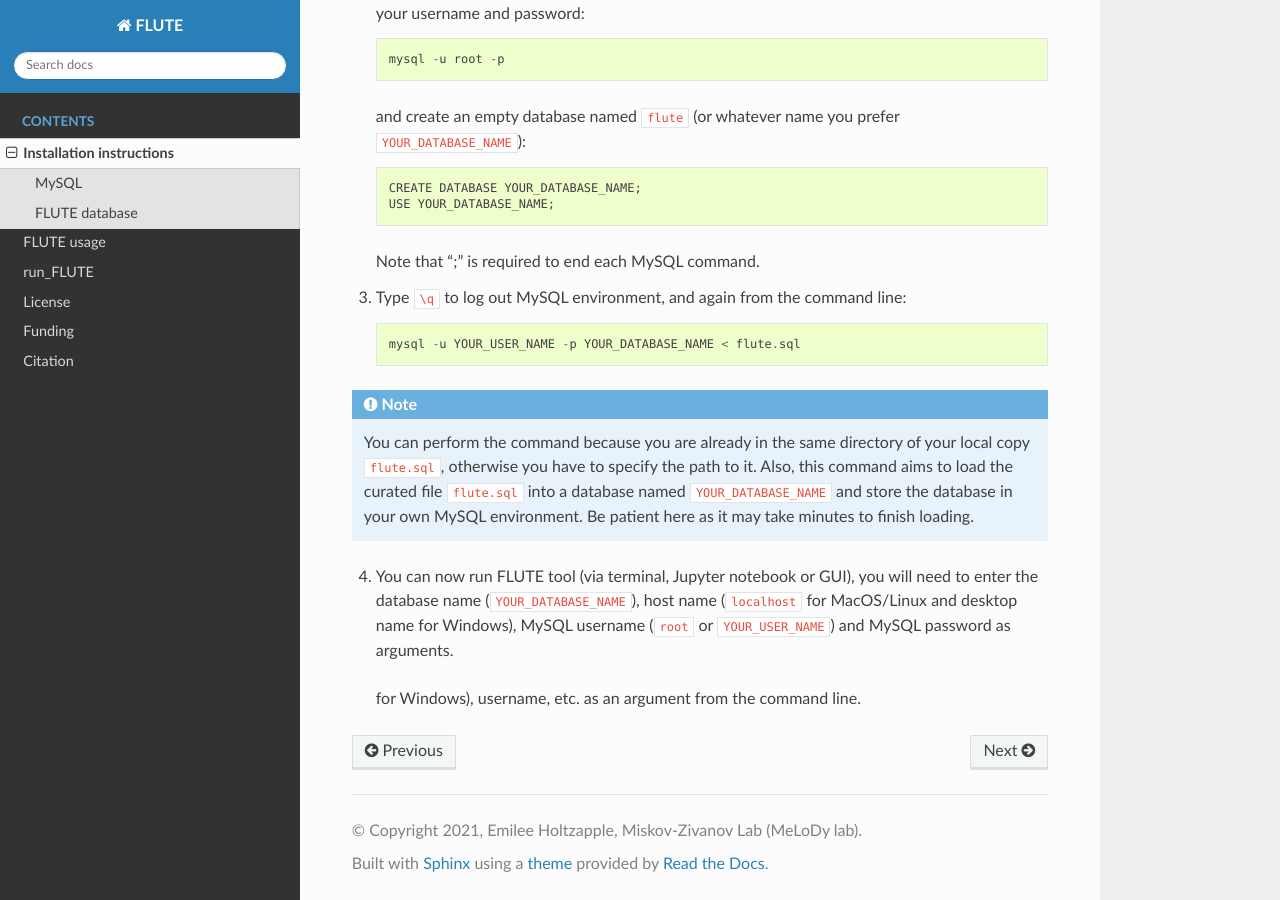
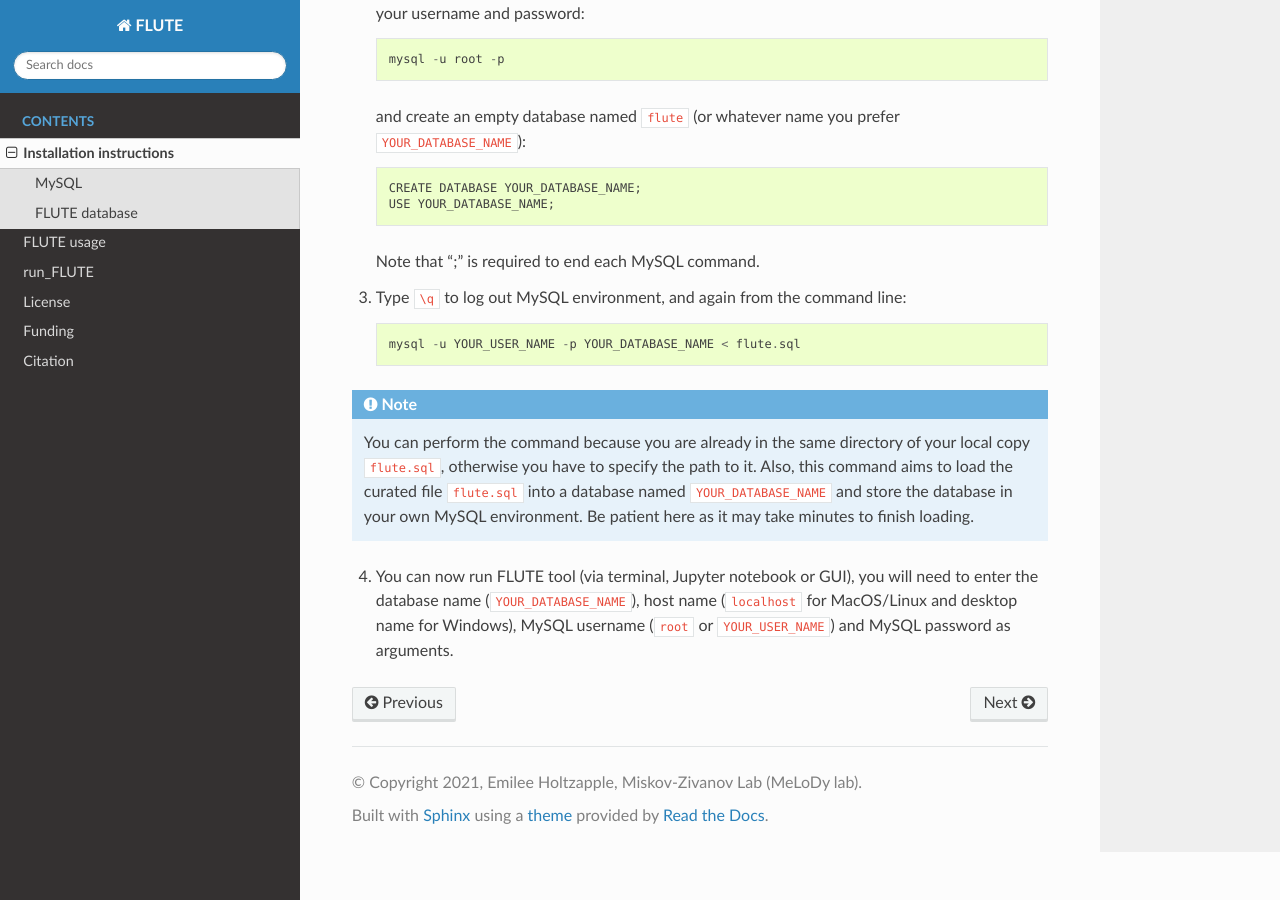
Before and after one commit to pitt-miskov-zivanov-lab/FLUTE, a Sphinx documentation site: the page built from docs/Installation.rst, in a window 1280 px wide and 900 px high, scrolled down 1208 px. Built offline with Sphinx 7.4.7 and the Read the Docs theme 2.0.0, drawn with Linux system fonts in a browser that asks for light colours.

Commit message:
Update Installation.rst

```diff
--- a/docs/Installation.rst
+++ b/docs/Installation.rst
@@ -55,4 +55,3 @@
  You can perform the command because you are already in the same directory of your local copy ``flute.sql``, otherwise you have to specify the path to it. Also, this command aims to load the curated file ``flute.sql`` into a database named ``YOUR_DATABASE_NAME`` and store the database in your own MySQL environment. Be patient here as it may take minutes to finish loading.
 
 4. You can now run FLUTE tool (via terminal, Jupyter notebook or GUI), you will need to enter the database name (``YOUR_DATABASE_NAME``), host name (``localhost`` for MacOS/Linux and desktop name for Windows), MySQL username (``root`` or ``YOUR_USER_NAME``) and MySQL password as arguments.
- for Windows), username, etc. as an argument from the command line.
```
